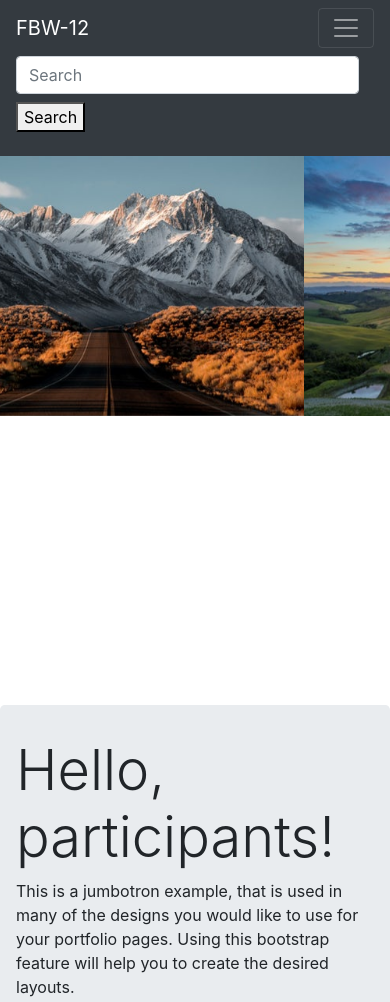
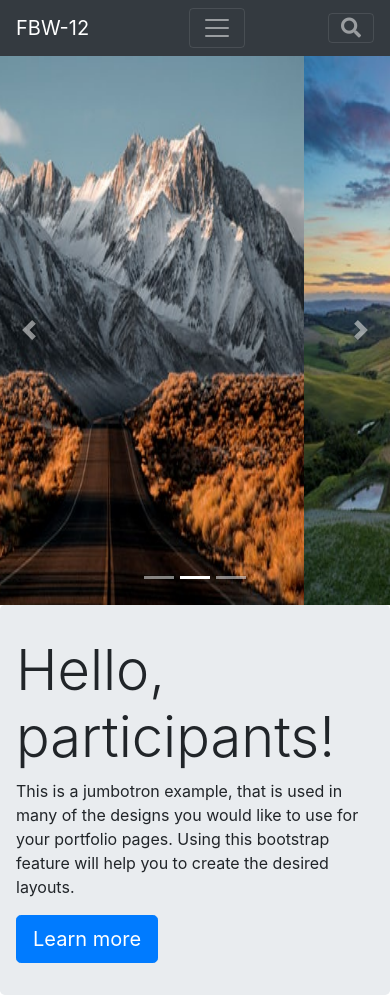
Before and after one commit to sklinkusch/11-bootstrap-101, a website: page index.html in a window 390 px wide. Shown: the top 1002 px of the page. Drawn offline with nearby package versions, Linux system fonts and the light colour scheme.

Commit message:
included collapsable search field

```diff
--- a/assets/scss/_layout.scss
+++ b/assets/scss/_layout.scss
@@ -7,10 +7,7 @@
 .col-sm-12, .container {
   margin-bottom: 1rem;
 }
-.slide {
+.carousel-item, .carousel-item img {
   height: 65vh;
   overflow: hidden;
 }
-.col-sm-12 {
-  height: 150px;
-}
--- a/index.html
+++ b/index.html
@@ -5,6 +5,8 @@
   <meta charset="UTF-8">
   <meta name="viewport" content="width=device-width, initial-scale=1.0">
   <meta http-equiv="X-UA-Compatible" content="ie=edge">
+  <link rel="stylesheet" href="https://use.fontawesome.com/releases/v5.5.0/css/all.css" integrity="sha384-B4dIYHKNBt8Bc12p+WXckhzcICo0wtJAoU8YZTY5qE0Id1GSseTk6S+L3BlXeVIU"
+    crossorigin="anonymous">
   <link rel="stylesheet" href="assets/css/style.css">
   <script src="node_modules/jquery/dist/jquery.js"></script>
   <script src="node_modules/popper.js/dist/umd/popper.js"></script>
@@ -18,6 +20,10 @@
     <button class="navbar-toggler" type="button" data-toggle="collapse" data-target="#myNavbar" aria-controls="myNavbar"
       aria-expanded="false" aria-label="Toggle navigation">
       <span class="navbar-toggler-icon"></span>
+    </button>
+    <button class="navbar-toggler" type="button" data-toggle="collapse" data-target="#mySearchField" aria-controls="mySearchField"
+      aria-expanded="false" aria-label="Toggle search field">
+      <span class="fas fa-search"></span>
     </button>
 
     <div class="collapse navbar-collapse" id="myNavbar">
@@ -37,7 +43,7 @@
         </li>
       </ul>
     </div>
-    <form action="" class="form-inline my-2 my-md-0">
+    <form action="" class="form-inline my-2 my-md-0 collapse navbar-collapse" id="mySearchField">
       <input type="text" class="form-control mr-sm-2" placeholder="Search" aria-label="Search">
       <button class="btn-btn-outline-success my-2 my-md-0" type="Submit">Search</button>
     </form>
```
Also changed, not shown: assets/css/style.css, 1 other file.
